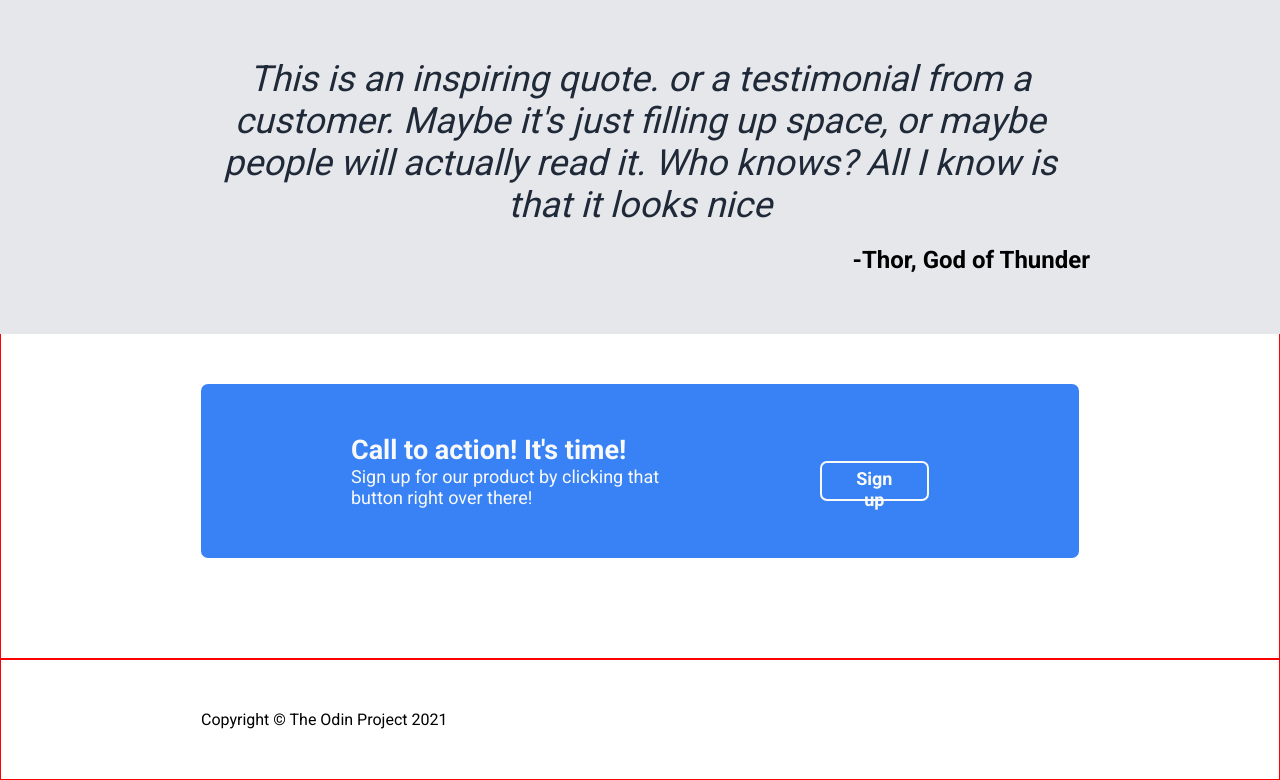
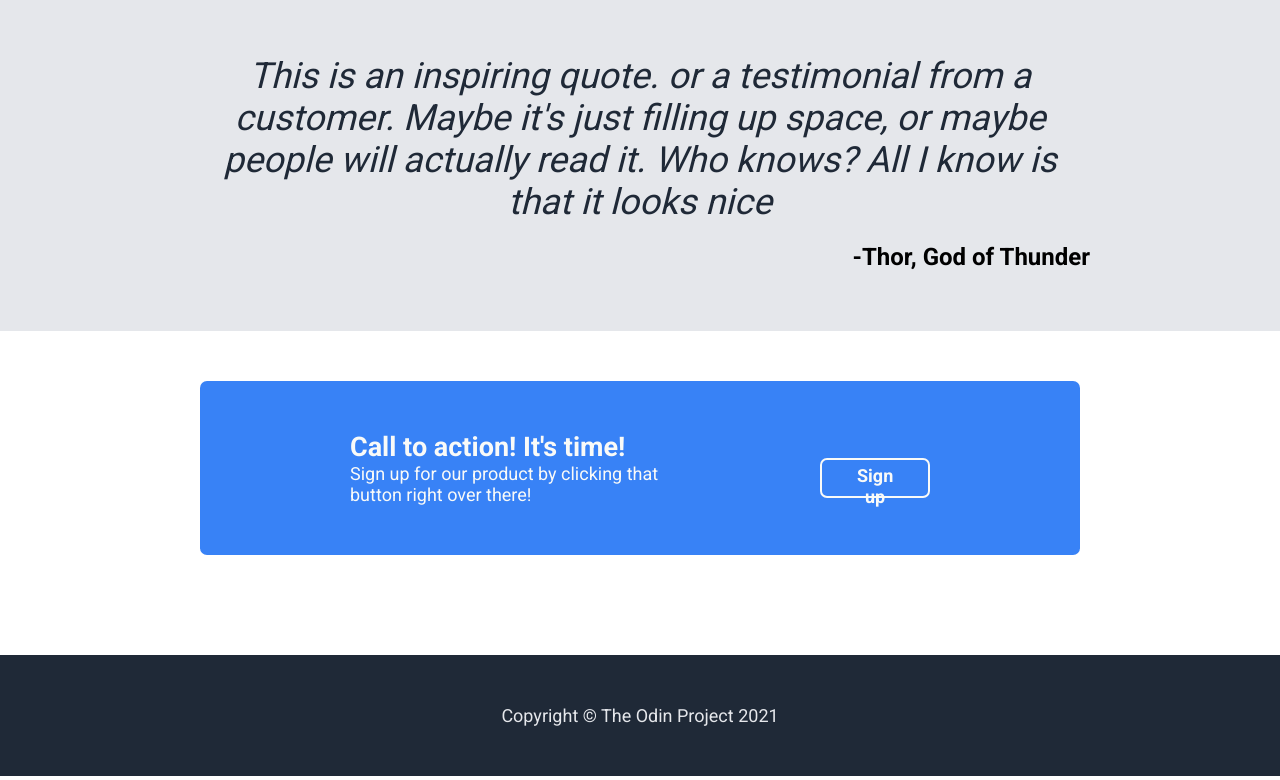
Before and after one commit to dbedi06/odin-landing-page, a plain HTML site: page index.html in a window 1280 px wide. Shown: the part 976-1756 px from the top of the page. Drawn offline with Linux system fonts and the light colour scheme.

Commit message:
Finished with design

```diff
--- a/styles.css
+++ b/styles.css
@@ -7,7 +7,6 @@
 
 header, main, footer {
   padding: 50px 200px;
-  border: 1px solid red;
 }
 
 
@@ -129,6 +128,7 @@ header h1{
 #quote {
   font-size: 36px;
   font-style: italic;
+  font-weight: lighter;
   color: #1F2937;
   text-align: center;
   max-width: 900px;
@@ -172,3 +172,10 @@ header h1{
   width: 140px;
   margin-left: 150px;
 }
+
+footer {
+  background-color: #1F2937;
+  color:#E5E7EB;
+  text-align: center;
+  font-size: 18px;
+}
```
